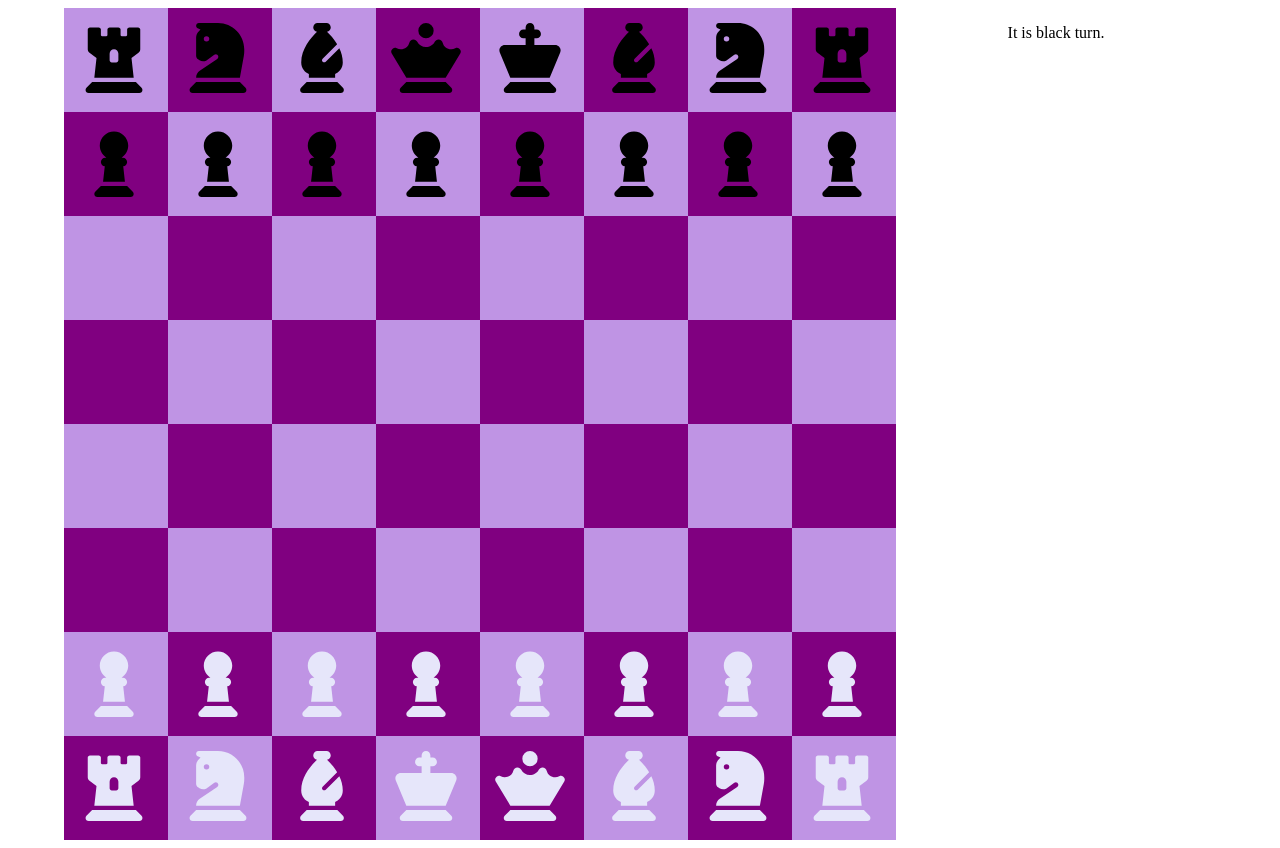
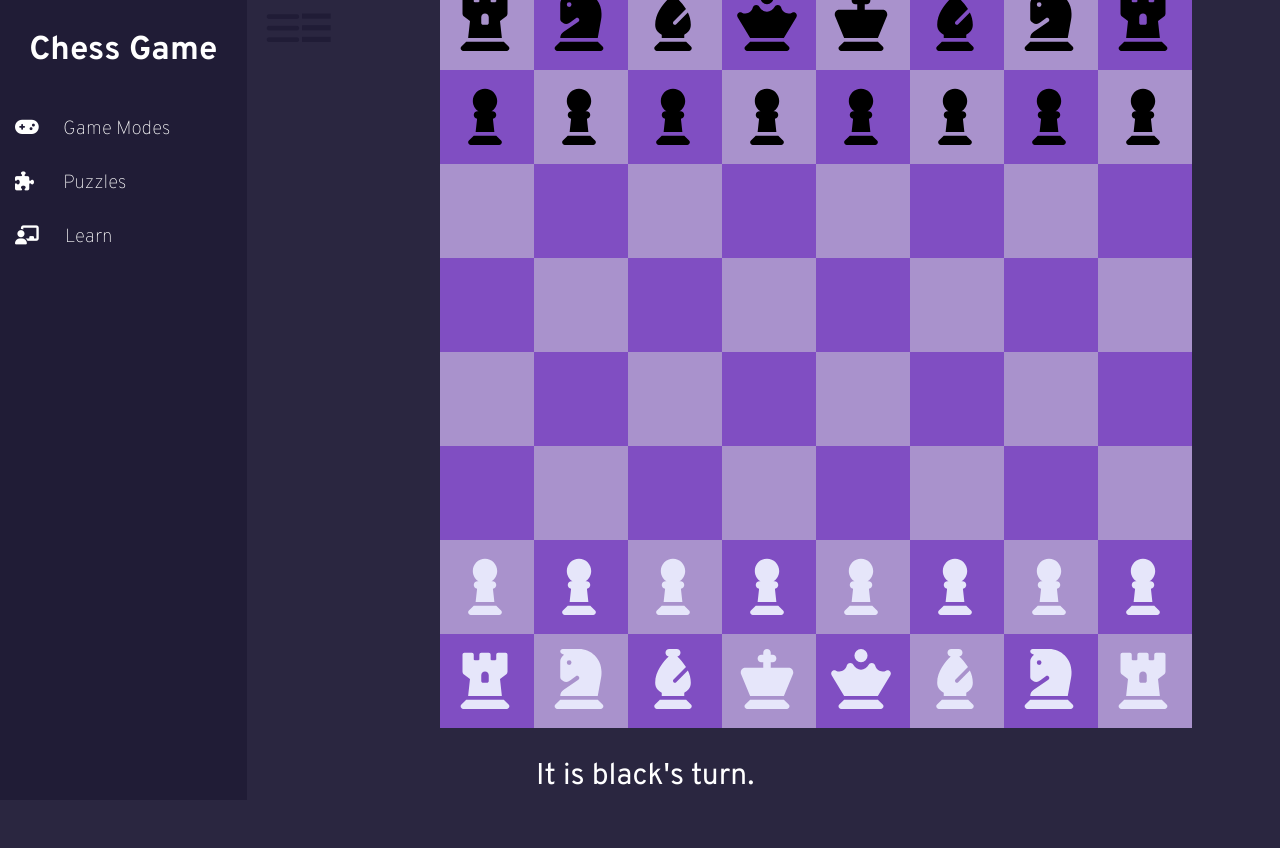
Before and after one commit to Shade9378/Chess-Game, a plain HTML site: page index.html in a window 1280 px wide. After the commit the page ends 825 px from the top, so only its background shows below. Drawn offline with Linux system fonts and the light colour scheme.

Commit message:
Add sidebar

```diff
--- a/GamePlan.txt
+++ b/GamePlan.txt
@@ -1,15 +1,18 @@
     ///State of the Project and what to do next:
+    - A pop up menu showing which player won
     - Numbers of Rows and Columns
     - Missing Special Moves (En Passant, Long/Short Castle, Promote) and Illegal Moves (King can still cross opponent's piece legal move, other pieces can still moves when king is checked), Checkmate and Draw
     - Need a funtion to show the available legal moves of a piece upon clicking
     - Missing an interface showing which pieces have been captured
+
     !!!Bug: - pawns can take the piece that is in front of them
             - piece can go through each other
-            - currently not playable on mobile
 
     - add basic ai
     - make it a multiplayer game
     - add ai
+    - currently not playable on mobile
+    - replace profile picture of player 2 to AI picture if play against AI
 
     ///LEGAL MOVES
     - King cannot cross opponent's piece legal move
--- a/index.html
+++ b/index.html
@@ -5,12 +5,30 @@
         <meta name="viewport" content="width=device-width, initial-scale=1.0">
         <title>Chess</title>
         <link rel="stylesheet" href="style.css">
+        <link rel="preconnect" href="https://fonts.googleapis.com">
+        <link rel="preconnect" href="https://fonts.gstatic.com" crossorigin>
+        <link href="https://fonts.googleapis.com/css2?family=Overpass:ital,wght@0,100..900;1,100..900&display=swap" rel="stylesheet">
+        <script src="https://kit.fontawesome.com/f118d5275d.js" crossorigin="anonymous"></script>
     </head>
     <body>
-        <div id="gameboard"></div>
-        <p>It is <span id="player"></span> turn. </p>
+        <div id="sidebar">
+            <p class="items" id="title">Chess Game</p>
+            <a href="#" class="items"><i class="fa-solid fa-gamepad" style="margin-right: 20px;"></i> Game Modes</a>
+            <a href="#" class="items"><i class="fa-solid fa-puzzle-piece" style="margin-right: 25px;"></i> Puzzles</a>
+            <a href="#" class="items"><i class="fa-solid fa-chalkboard-user" style="margin-right: 22px;"></i> Learn</a>
+        </div>
+
+        <div id="button-container">
+            <button class="fa-solid fa-bars" id="button"
+            onclick="openAndCloseSideBar()">&#9776;</button>
+        </div>
+
+        <div id="game-section">
+            <div id="gameboard"></div>
+            <p>It is <span id="player"></span>'s turn. </p>
         <p id="info-display"> </p>
 
+        </div>
         <script src="pieces.js"></script>
         <script src="script.js"></script>
     </body>
--- a/script.js
+++ b/script.js
@@ -323,3 +323,16 @@ function checkForWin() {
         ALL_SQUARES.forEach(square => square.firstChild?.setAttribute('draggable', false));
     }
 }
+
+function openAndCloseSideBar() {
+    let sidebar = document.getElementById("sidebar");
+    let button = document.getElementById("button")
+
+    if (sidebar.style.width === "350px") {
+        sidebar.style.width = "0";
+
+    } else {
+        sidebar.style.width = "350px";
+
+    }
+}
--- a/style.css
+++ b/style.css
@@ -1,13 +1,27 @@
 body {
+    height: 100vh;
     display: flex;
     justify-content: space-around;
+    align-items: center;
+    background-color: hsl(249, 26%, 20%);
+    margin: 0%;
+
+}
+
+#game-section {
+    width: 100%;
+    display: flex;
+    flex-direction: row;
+    justify-content: space-around;
+    margin: 1%;
+    align-items: center;
     flex-wrap: wrap;
 }
 
 #gameboard {
     display: grid;
-    grid-template-columns: 1fr 1fr 1fr 1fr 1fr 1fr 1fr 1fr;
-    grid-template-rows: 1fr 1fr 1fr 1fr 1fr 1fr 1fr 1fr;
+    grid-template-columns: repeat(8, 1fr);
+    grid-template-rows: repeat(8, 1fr);
 }
 
 .square {
@@ -17,11 +31,18 @@ body {
 }
 
 .square svg {
-    height: 70px;
-    width: 70px;
+    height: 60px;
+    width: 60px;
     margin: 5px;
     position: relative;
     z-index: -9;
+}
+
+@media screen and (max-width: 1033px) { /*** PUT AN ERROR IF USED ON SMARTPHONES ***/
+    .square svg {
+        height: 30px;
+        width: 30px;
+    }
 }
 
 path {
@@ -35,11 +56,11 @@ path {
 }
 
 .whiteSpot {
-    background-color: rgb(191, 148, 228);
+    background-color: rgb(169, 146, 204);
 }
 
 .blackSpot {
-    background-color: purple;
+    background-color: rgb(128, 78, 194);
 }
 
 .black {
@@ -49,3 +70,66 @@ path {
 .white {
     fill: lavender;
 }
+
+p, a {
+    font-family: "Overpass", sans-serif;
+    font-size: 30px;
+    color: white;
+}
+
+a {
+    font-size: 19px;
+    font-weight: 170;
+    margin: 30px 0;
+    text-decoration: none;
+}
+
+a:hover {
+    color: rgb(169, 146, 204);
+}
+
+.items {
+    margin: 15px;
+}
+
+#title {
+    font-size: 33px;
+    margin: 30px auto;
+    font-weight: bolder;
+}
+
+#sidebar {
+    width: 350px;
+    transition: width 0.5s ease-in-out;
+    background-color: hsl(249, 32%, 16%);
+    height: 100%;
+    display: flex;
+    flex-direction: column;
+    white-space: nowrap;
+    overflow-x: hidden;
+}
+
+#button {
+    font-size: 37px;
+    color:hsl(249, 32%, 16%);
+    left: 300px;
+    padding: 10px 20px;
+    border: none;
+    background: none;
+}
+
+#button-container {
+    height: 100%;
+}
+
+.fa-solid .fa-gamepad {
+    margin-right: 20px
+}
+
+.fa-solid .fa-puzzle-piece {
+    margin-right: 25px
+}
+
+.fa-chalkboard-user {
+    margin-right: 22px
+}
```
Also changed, not shown: Components/unknown.jpg (added).
